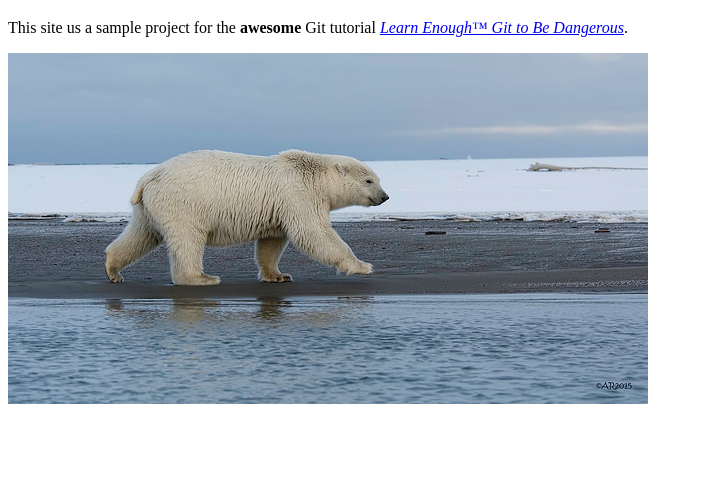
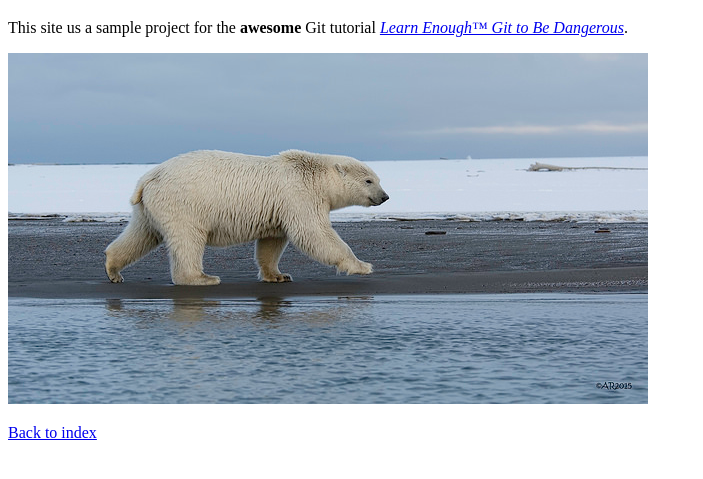
Before and after one commit to petrussola/website, a plain HTML site: page about.html in a window 1280 px wide. Shown: the part 61-540 px from the top of the page, without its empty margins (0-703 px from the left). Drawn offline with Linux system fonts and the light colour scheme.

Commit message:
Add link to index

```diff
--- a/about.html
+++ b/about.html
@@ -10,5 +10,8 @@
       This site us a sample project for the <strong>awesome</strong> Git tutorial <a href="http://learnenough.com/git-tutorial"><em>Learn Enough™ Git to Be Dangerous</em></a>.
     </p>
     <a href="https://www.flickr.com/photos/puliarfanita/22959238329"><img src="images/polar_bear.jpg" alt="Polar Bear"/></a>
+    <p>
+      <a href="index.html">Back to index</a>
+    </p>
   </body>
 </html>
```
